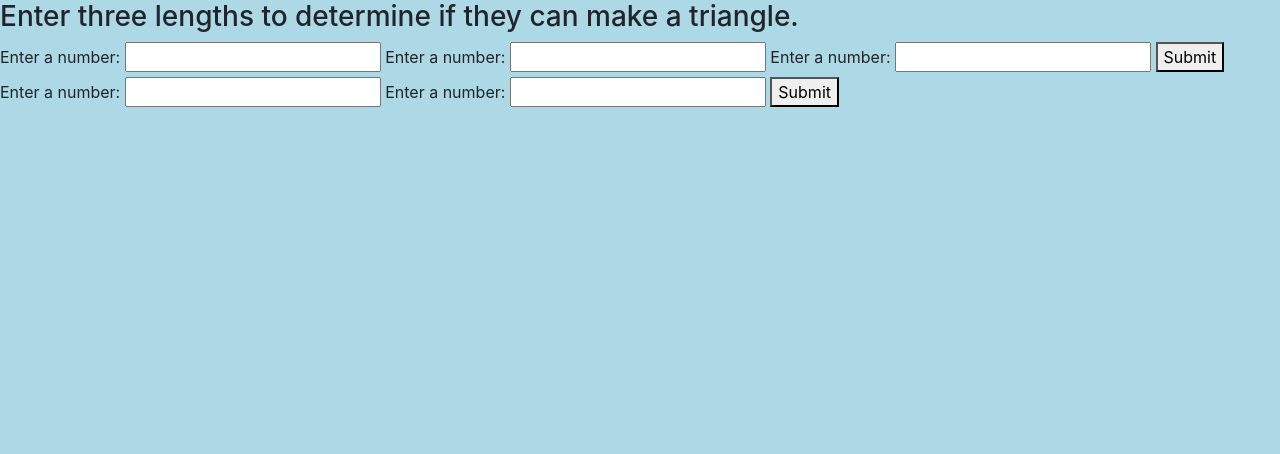
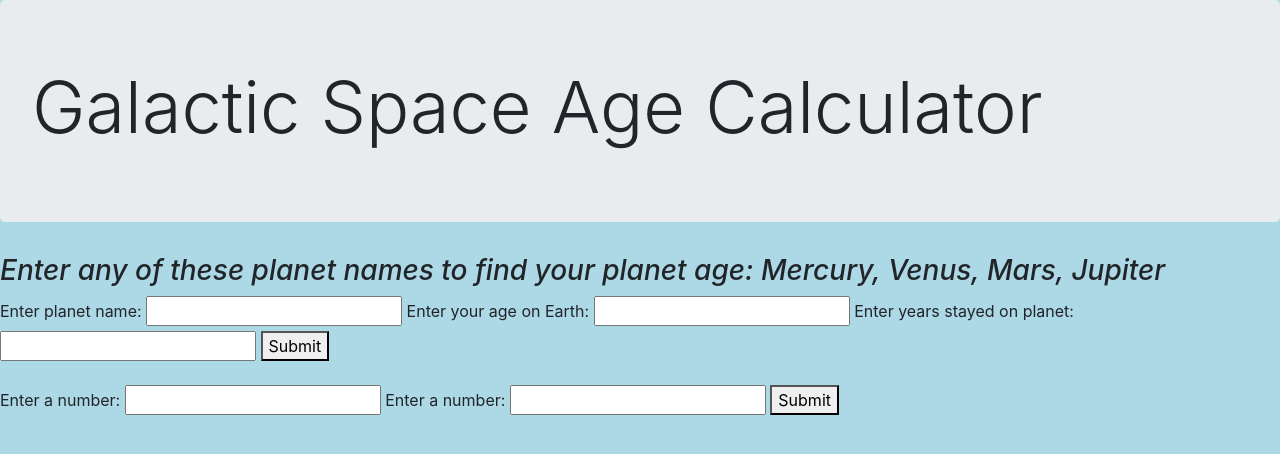
Before and after one commit to oswen138/galactic-calc, a website built with webpack: page src/index.html in a window 1280 px wide. Built offline with nearby package versions, Linux system fonts and the light colour scheme.

Commit message:
put back html that I had into this one

```diff
--- a/src/index.html
+++ b/src/index.html
@@ -1,19 +1,23 @@
 <!DOCTYPE html>
 <html>
 <head>
-  <title>Shape Tracker</title>
+  <title>Galactic Space Age Calculator</title>
 </head>
 <body>
-  <h3>Enter three lengths to determine if they can make a triangle.</h3>
-  <form id="triangle-checker-form">
-    <label for="length1">Enter a number:</label>
-    <input id="length1" type="number">
-    <label for="length2"">Enter a number:</label>
-    <input id="length2" type="number">
-    <label for="length3">Enter a number:</label>
-    <input id="length3" type="number">
+  <div class="jumbotron">
+    <h1 class="display-3">Galactic Space Age Calculator</h1>
+  </div>
+  <h3><em>Enter any of these planet names to find your planet age: Mercury, Venus, Mars, Jupiter</em></h3>
+  <form id="calculator-form">
+    <label for="planetname">Enter planet name:</label>
+    <input id="planetname" type="number">
+    <label for="earthage"">Enter your age on Earth:</label>
+    <input id="earthage" type="number">
+    <label for="planetstay">Enter years stayed on planet:</label>
+    <input id="planetstay" type="number">
     <button type="submit">Submit</button>
   </form>
+  <br>
   <form id="rectangle-area-form">
     <label for="rect-length1">Enter a number:</label>
     <input id="rect-length1" type="number">
```
